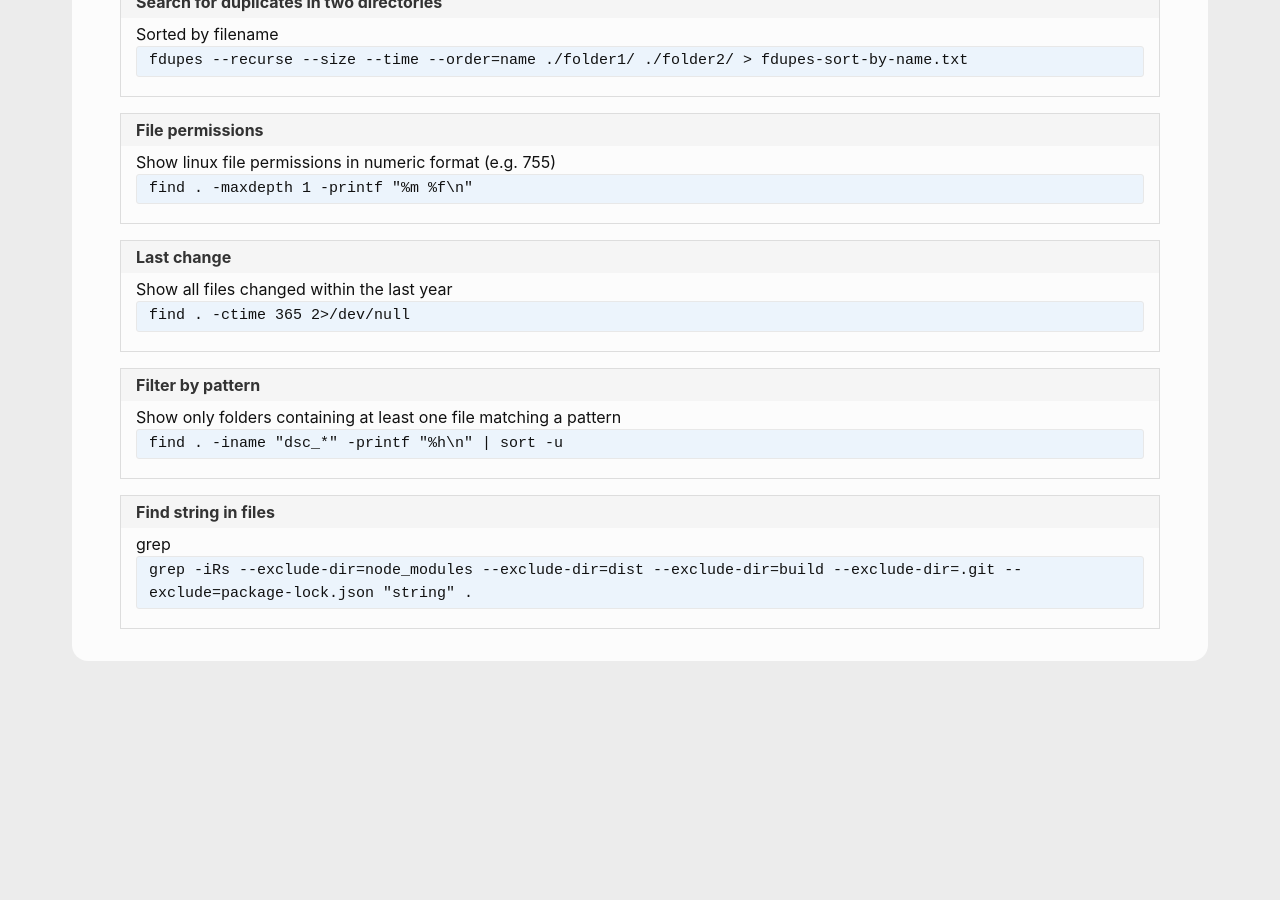
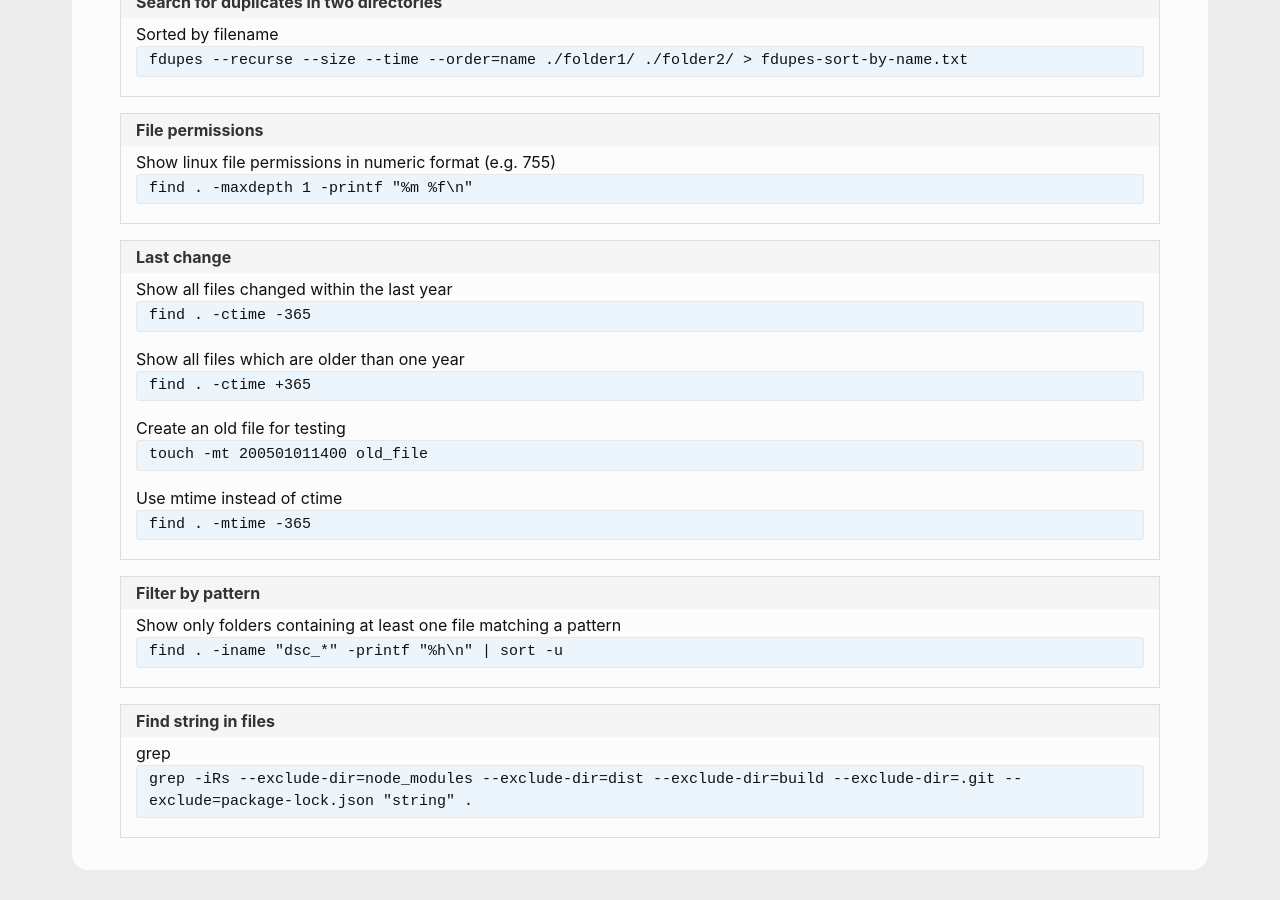
Before and after one commit to andreas-mausch/cheatsheets, a Jekyll site: the page built from _cheatsheets/find.md, in a window 1280 px wide and 900 px high, scrolled down 635 px. Built offline with Jekyll 4.4.1, drawn with Linux system fonts in a browser that asks for light colours; before the commit the page ends 1326 px from its top, so only the background shows below that.

Commit message:
find: Old and recent files

```diff
--- a/_cheatsheets/find.md
+++ b/_cheatsheets/find.md
@@ -1,6 +1,6 @@
 ---
 layout: cheatsheet
-tags: filetypes files search duplicates same fdupes chmod
+tags: filetypes files search duplicates same fdupes chmod touch
 section:
   - name: File types
     commands:
@@ -18,7 +18,10 @@ section:
       Show linux file permissions in numeric format (e.g. 755): find . -maxdepth 1 -printf "%m %f\n"
   - name: Last change
     commands:
-      Show all files changed within the last year: find . -ctime 365 2>/dev/null
+      Show all files changed within the last year: find . -ctime -365
+      Show all files which are older than one year: find . -ctime +365
+      Create an old file for testing: touch -mt 200501011400 old_file
+      Use mtime instead of ctime: find . -mtime -365
   - name: Filter by pattern
     commands:
       Show only folders containing at least one file matching a pattern: find . -iname "dsc_*" -printf "%h\n" | sort -u
```
